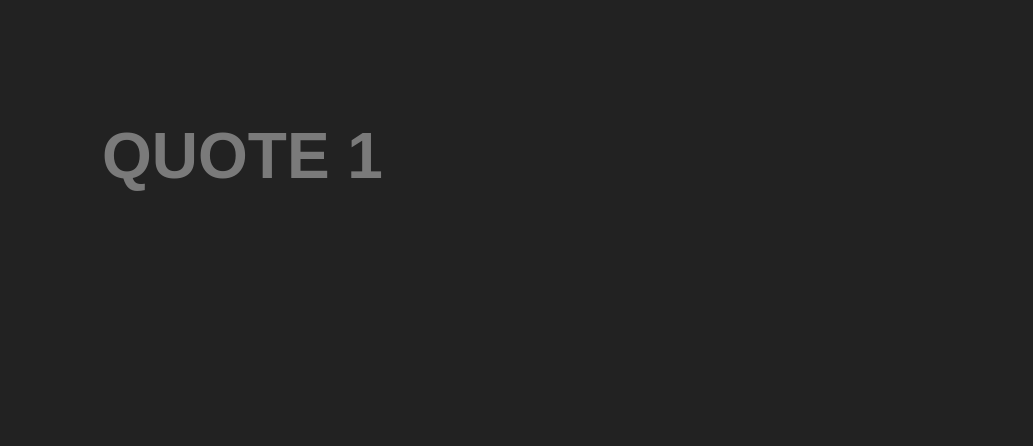
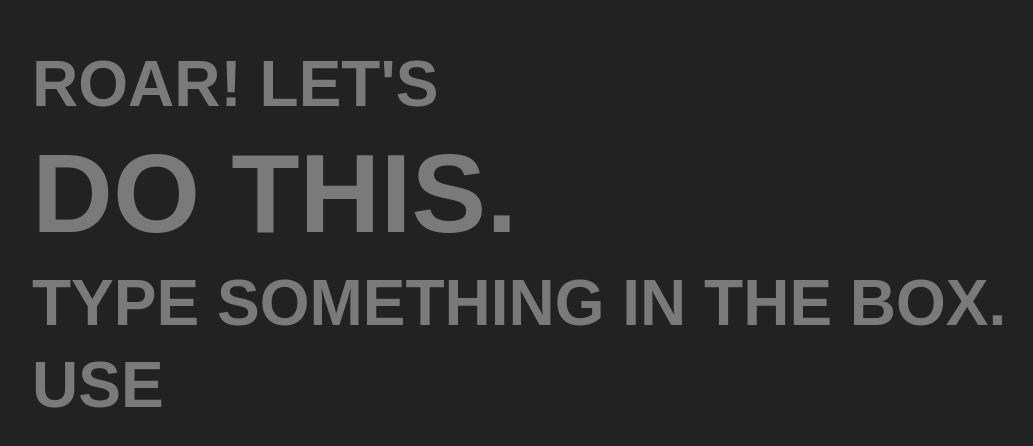
Before and after one commit to mechbear14/scrolling-lyrics, a plain HTML site: page index.html in a window 1280 px wide. Shown: the part 248-694 px from the top of the page, without its empty margins (66-1099 px from the left). Drawn offline with Linux system fonts and the light colour scheme.

Commit message:
Added quotes and space bar to continue

```diff
--- a/script.js
+++ b/script.js
@@ -46,21 +46,24 @@ const render = function() {
   let word = words[0]
     .split(SUPER_MARK)
     .join("")
-    .split(SMALL_MARK);
+    .split(SMALL_MARK)
+    .join("");
   span.textContent = word;
   span.style.opacity = 0;
   target.appendChild(span);
-  let space = document.createElement("span");
-  space.textContent = " ";
-  target.classList.add("space");
-  target.appendChild(space);
+  if (!SUPER_START_SIGNAL.test(words[1])) {
+    let space = document.createElement("span");
+    space.textContent = " ";
+    space.classList.add("space");
+    target.appendChild(space);
+  }
   if (textBlock.scrollHeight > textBlock.clientHeight) {
     textBlock.style.marginTop = `${540 - textBlock.scrollHeight}px`;
   }
 
   if (superEnd) addP("normal");
   if (smallEnd) addP("normal");
-  if (sentenceEnd) {
+  if (sentenceEnd && !Array.from(target.classList).includes("small")) {
     addP("normal");
     time = 1000;
   }
@@ -73,7 +76,7 @@ const render = function() {
       textBlock.style.marginTop = `${(540 - textBlock.scrollHeight) / 2}px`;
     } else {
       textBlock.style.marginTop = `calc(${540 -
-        textBlock.scrollHeight}px - 7rem)`;
+        textBlock.scrollHeight}px - 4rem)`;
     }
     window.addEventListener("keypress", next);
   }
--- a/style.css
+++ b/style.css
@@ -11,7 +11,7 @@ body {
 
 .container {
   position: relative;
-  width: 960px;
+  width: 1100px;
   height: 540px;
   box-sizing: border-box;
   display: flex;
@@ -52,6 +52,7 @@ span {
 }
 
 .small {
-  font-size: 0.5rem;
+  font-size: 3rem;
   font-style: italic;
+  font-weight: 400;
 }
--- a/text.js
+++ b/text.js
@@ -1,10 +1,5 @@
-const quotes = [
-  "Quote 1",
-  "Quote 2",
-  "Quote 3",
-  "Quote 4",
-  "Quote 5",
-  "Quote 6"
+let quotes = [
+  "Roar! Let's $$do this.$$ Type something in the box. Use '$$' to surround highlighted text, and '%%' to surround smaller italic text. When a line comes to an end, press space for a next one."
 ];
 let counter = 0;
 let text = quotes[0];
```
